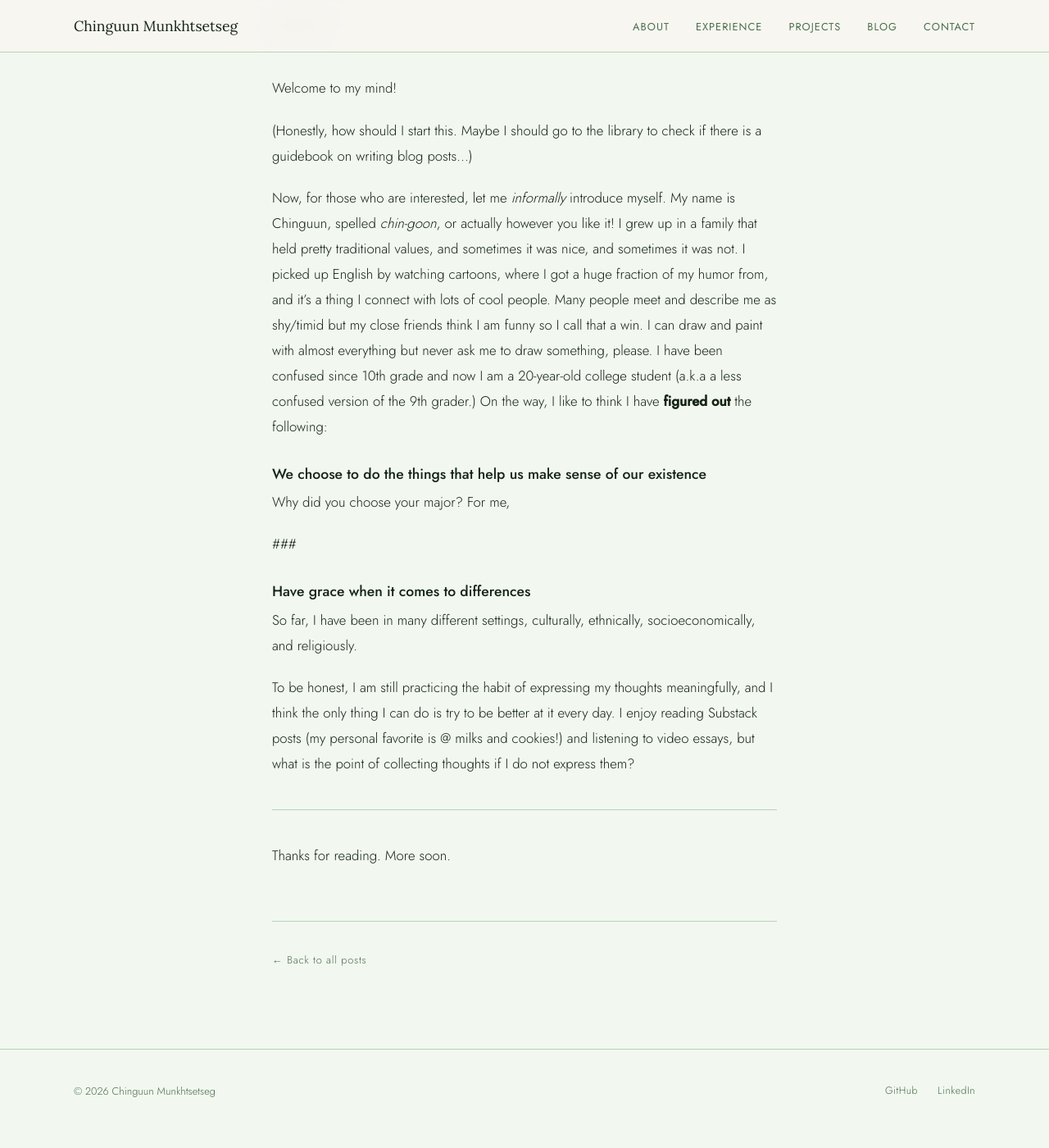
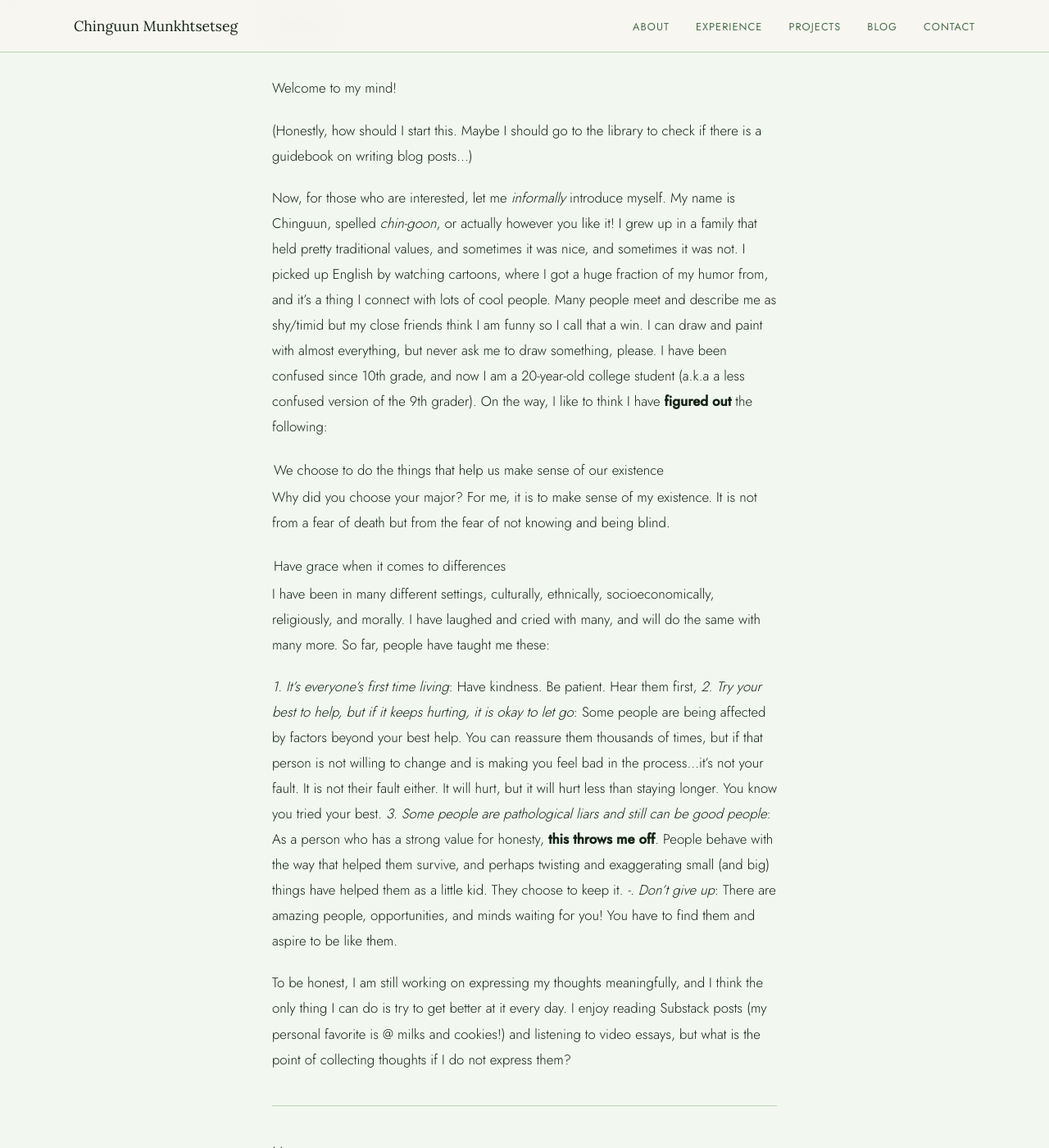
Before and after one commit to chinguunxo/chinguunxo.github.io, a Jekyll site: the page built from _posts/2026-03-20-hello-world.md, in a window 1280 px wide and 1400 px high, scrolled down 270 px. Shown: the whole window at 82% size. Built offline with Jekyll 4.4.1, drawn with Linux system fonts in a browser that asks for light colours.

Commit message:
Refactor introduction and personal reflections

```diff
--- a/_posts/2026-03-20-hello-world.md
+++ b/_posts/2026-03-20-hello-world.md
@@ -10,20 +10,23 @@ Welcome to my mind!
 
 (Honestly, how should I start this. Maybe I should go to the library to check if there is a guidebook on writing blog posts...)
 
-Now, for those who are interested, let me *informally* introduce myself. My name is Chinguun, spelled *chin-goon*, or actually however you like it! I grew up in a family that held pretty traditional values, and sometimes it was nice, and sometimes it was not. I picked up English by watching cartoons, where I got a huge fraction of my humor from, and it's a thing I connect with lots of cool people. Many people meet and describe me as shy/timid but my close friends think I am funny so I call that a win. I can draw and paint with almost everything but never ask me to draw something, please. I have been confused since 10th grade and now I am a 20-year-old college student (a.k.a a less confused version of the 9th grader.) On the way, I like to think I have **figured out** the following:
+Now, for those who are interested, let me *informally* introduce myself. My name is Chinguun, spelled *chin-goon*, or actually however you like it! I grew up in a family that held pretty traditional values, and sometimes it was nice, and sometimes it was not. I picked up English by watching cartoons, where I got a huge fraction of my humor from, and it's a thing I connect with lots of cool people. Many people meet and describe me as shy/timid but my close friends think I am funny so I call that a win. I can draw and paint with almost everything, but never ask me to draw something, please. I have been confused since 10th grade, and now I am a 20-year-old college student (a.k.a a less confused version of the 9th grader). On the way, I like to think I have **figured out** the following:
 
-### We choose to do the things that help us make sense of our existence
+| We choose to do the things that help us make sense of our existence
 
-Why did you choose your major? For me,
+Why did you choose your major? For me, it is to make sense of my existence. It is not from a fear of death but from the fear of not knowing and being blind.
 
-###
+| Have grace when it comes to differences
 
-### Have grace when it comes to differences
+I have been in many different settings, culturally, ethnically, socioeconomically, religiously, and morally. I have laughed and cried with many, and will do the same with many more. So far, people have taught me these:
 
-So far, I have been in many different settings, culturally, ethnically, socioeconomically, and religiously.
+  *1. It's everyone's first time living*: Have kindness. Be patient. Hear them first,
+  *2. Try your best to help, but if it keeps hurting, it is okay to let go*: Some people are being affected by factors beyond your best help. You can reassure them thousands of times, but if that person is not willing to change and is making you feel bad in the process...it's not your fault. It is not their fault either. It will hurt, but it will hurt less than staying longer. You know you tried your best.
+  *3. Some people are pathological liars and still can be good people*: As a person who has a strong value for honesty, **this throws me off**. People behave with the way that helped them survive, and perhaps twisting and exaggerating small (and big) things have helped them as a little kid. They choose to keep it.
+  *-. Don't give up*: There are amazing people, opportunities, and minds waiting for you! You have to find them and aspire to be like them.
 
-To be honest, I am still practicing the habit of expressing my thoughts meaningfully, and I think the only thing I can do is try to be better at it every day. I enjoy reading Substack posts (my personal favorite is @ milks and cookies!) and listening to video essays, but what is the point of collecting thoughts if I do not express them?
+To be honest, I am still working on expressing my thoughts meaningfully, and I think the only thing I can do is try to get better at it every day. I enjoy reading Substack posts (my personal favorite is @ milks and cookies!) and listening to video essays, but what is the point of collecting thoughts if I do not express them?
 
 ---
 
-Thanks for reading. More soon.
+More soon.
```
